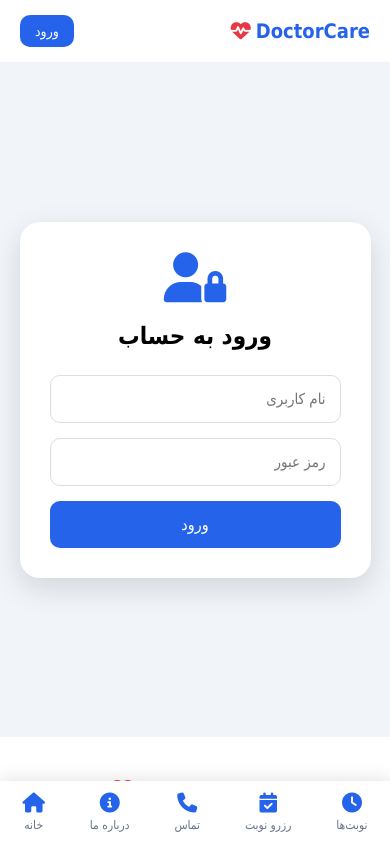
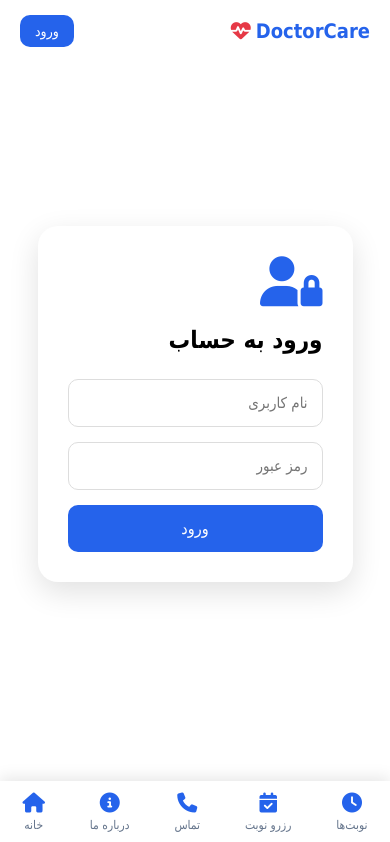
Before and after one commit to nedaazizi200413-blip/DoctorCare-, a React (Vite) app: page /#/login in a window 390 px wide. Shown: the top 842 px of the page. Built offline with nearby package versions, Linux system fonts and the light colour scheme.

Commit message:
fix login authentication

```diff
--- a/src/index.css
+++ b/src/index.css
@@ -8,70 +8,3 @@
 body{
     background:#f5f8ff;
 }
-.login-page{
-min-height:80vh;
-display:flex;
-align-items:center;
-justify-content:center;
-background:#f1f5f9;
-direction:rtl;
-}
-
-
-.login-box{
-width:380px;
-background:white;
-padding:40px;
-border-radius:20px;
-box-shadow:0 10px 30px #0002;
-text-align:center;
-}
-
-
-.login-box i{
-font-size:50px;
-color:#2563eb;
-margin-bottom:20px;
-}
-
-
-.login-box h1{
-margin-bottom:25px;
-}
-
-
-.login-box input{
-width:100%;
-padding:14px;
-margin-bottom:15px;
-border:1px solid #ddd;
-border-radius:10px;
-font-size:15px;
-}
-
-
-.login-box button{
-width:100%;
-padding:14px;
-border:none;
-background:#2563eb;
-color:white;
-border-radius:10px;
-font-size:16px;
-cursor:pointer;
-}
-
-
-.login-box button:hover{
-background:#1d4ed8;
-}
-
-
-@media(max-width:500px){
-
-.login-box{
-width:90%;
-padding:30px;
-}
-
-}
--- a/src/pages/DoctorProfile/DoctorProfile.css
+++ b/src/pages/DoctorProfile/DoctorProfile.css
@@ -1,261 +1,145 @@
 .doctor-profile{
-
 min-height:80vh;
 padding:70px 8%;
 background:#f8fbff;
 direction:rtl;
-
 }
-
-
 .doctor-box{
-
 max-width:1100px;
 margin:auto;
-
 background:white;
-
 border-radius:30px;
-
 padding:40px;
-
 display:flex;
-
 align-items:center;
-
 gap:50px;
-
 box-shadow:0 15px 40px rgba(0,0,0,.08);
-
 }
-
-
 .doctor-box img{
-
 width:330px;
 height:330px;
-
 object-fit:cover;
-
 border-radius:30px;
-
 border:6px solid #dbeafe;
-
 box-shadow:0 15px 30px rgba(37,99,235,.15);
-
 }
-
-
-
 .doctor-info{
-
 flex:1;
-
 text-align:right;
-
 }
-
-
-
 .doctor-info h1{
-
 font-size:38px;
-
 color:#0f172a;
-
 margin-bottom:10px;
-
 }
-
-
-
 .doctor-info h3{
-
 display:inline-block;
-
 background:#dbeafe;
-
 color:#2563eb;
-
 padding:8px 20px;
-
 border-radius:30px;
-
 font-size:18px;
-
 margin-bottom:25px;
-
 }
-
-
-
 .doctor-info p{
-
 font-size:16px;
-
 color:#475569;
-
 margin:12px 0;
-
 }
-
-
-
 .doctor-info strong{
-
 color:#0f172a;
-
 }
-
-
-
 .info{
-
 display:flex;
-
 align-items:center;
-
 gap:12px;
-
 color:#475569;
-
 font-size:16px;
-
 margin:18px 0;
-
 }
-
-
-
 .info i{
-
 color:#2563eb;
-
 font-size:20px;
-
 width:25px;
-
 }
-
-
-
 .stars{
-
 display:inline-block;
-
 background:#fff7ed;
-
 padding:10px 18px;
-
 border-radius:20px;
-
 color:#f59e0b;
-
 font-size:18px;
-
 margin:15px 0;
-
 }
-
-
-
 .book-btn{
-
 display:block;
-
 width:250px;
-
 background:#2563eb;
-
 color:white;
-
 text-align:center;
-
 text-decoration:none;
-
 padding:15px;
-
 border-radius:15px;
-
 font-size:17px;
-
 font-weight:bold;
-
 margin-top:20px;
-
 transition:.3s;
-
 }
-
-
-
 .book-btn:hover{
-
 background:#1d4ed8;
-
 transform:translateY(-5px);
-
 }
-
-
-
-/* موبایل */
-
+@media(max-width:900px){
+.doctor-profile{
+padding:50px 30px;
+}
+.doctor-box{
+gap:30px;
+padding:30px;
+}
+.doctor-box img{
+width:280px;
+height:280px;
+}
+.doctor-info h1{
+font-size:32px;
+}
+}
 @media(max-width:768px){
-
 .doctor-profile{
-
 padding:40px 20px;
-
 }
-
-
 .doctor-box{
-
 flex-direction:column;
-
 padding:25px;
-
 gap:25px;
-
 }
-
-
-
 .doctor-box img{
-
 width:250px;
-
 height:250px;
-
 }
-
-
-
 .doctor-info{
-
 text-align:center;
-
 }
-
-
-
 .doctor-info h1{
-
 font-size:30px;
-
 }
-
-
-
 .info{
-
 justify-content:center;
-
 }
-
-
-
 .book-btn{
-
-width
+width:100%;
+}
+}
+@media(max-width:400px){
+.doctor-box img{
+width:200px;
+height:200px;
+}
+.doctor-info h1{
+font-size:25px;
+}
+.doctor-info h3{
+font-size:15px;
+}
+}
--- a/src/pages/Login/Login.css
+++ b/src/pages/Login/Login.css
@@ -1,22 +1,20 @@
 .login-page{
-min-height:80vh;
+min-height:calc(100vh - 160px);
 display:flex;
+justify-content:center;
 align-items:center;
-justify-content:center;
-background:#f1f5f9;
+padding:40px 20px;
+background: #ffffff;
 direction:rtl;
 }
 
-
 .login-box{
-
-width:380px;
-background:white;
+width:100%;
+max-width:420px;
+background:#fff;
 padding:40px;
 border-radius:20px;
-box-shadow:0 10px 30px #0002;
-text-align:center;
-
+box-shadow:0 10px 30px rgba(0,0,0,.12);
 }
 
 
@@ -79,24 +77,3 @@ padding:30px;
 }
 
 }
-.login-page{
-background:red !important;
-}
-
-.login-box{
-background:yellow !important;
-}
-.login-page{
-    min-height:80vh !important;
-    display:flex !important;
-    align-items:center !important;
-    justify-content:center !important;
-    background:red !important;
-}
-
-.login-box{
-    width:380px !important;
-    background:yellow !important;
-    padding:40px !important;
-    border-radius:20px !important;
-}
--- a/src/pages/Login/Login.jsx
+++ b/src/pages/Login/Login.jsx
@@ -1,7 +1,7 @@
 import {useState,useContext} from "react";
 import {useNavigate} from "react-router-dom";
 import {AuthContext} from "../../context/AuthContext";
-
+import "./Login.css";
 
 
 function Login(){
```
